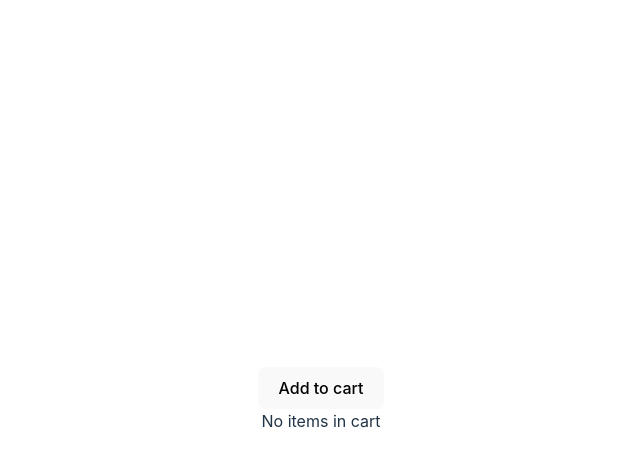
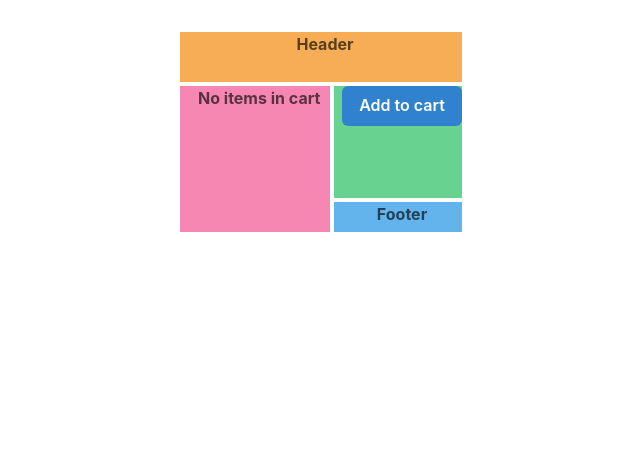
Before and after one commit to butterscotchstallion/inky-black-coffee-shop, a React (Vite) app: page / in a window 1280 px wide. Shown: the top 466 px of the page, without its empty margins (319-959 px from the left). Built offline with nearby package versions, Linux system fonts and the light colour scheme.

Commit message:
Adds ChakraUI and basic grid

```diff
--- a/src/App.tsx
+++ b/src/App.tsx
@@ -5,6 +5,9 @@ import AddToCartButton from './features/cart/AddToCartButton';
 import { CartItem } from './features/cart/cart.slice';
 import { RootState } from './store';
 import { useEffect } from 'react';
+import { ColorModeScript } from '@chakra-ui/react';
+import { Grid, GridItem } from '@chakra-ui/react';
+import theme from './theme';
 
 function App() {
   useEffect(() => {
@@ -20,8 +23,23 @@ function App() {
   };
   return (
     <>
-      <AddToCartButton item={item} />
-      <section>
+      <ColorModeScript initialColorMode={theme.config.initialColorMode} />
+
+      <Grid
+        templateAreas={`"header header"
+                        "nav main"
+                        "nav footer"`}
+        gridTemplateRows={'50px 1fr 30px'}
+        gridTemplateColumns={'150px 1fr'}
+        h='200px'
+        gap='1'
+        color='blackAlpha.700'
+        fontWeight='bold'
+      >
+        <GridItem pl='2' bg='orange.300' area={'header'}>
+          Header
+        </GridItem>
+        <GridItem pl='2' bg='pink.300' area={'nav'}>
           {items.length > 0 ? (
             <ul>
               {items.map((item: CartItem) => (
@@ -31,7 +49,14 @@ function App() {
           ) : (
             'No items in cart'
           )}
-      </section>
+        </GridItem>
+        <GridItem pl='2' bg='green.300' area={'main'}>
+          <AddToCartButton item={item} />
+        </GridItem>
+        <GridItem pl='2' bg='blue.300' area={'footer'}>
+          Footer
+        </GridItem>
+      </Grid>
     </>
   );
 }
--- a/src/features/cart/AddToCartButton.tsx
+++ b/src/features/cart/AddToCartButton.tsx
@@ -1,3 +1,4 @@
+import { Button } from '@chakra-ui/react';
 import { useDispatch } from 'react-redux';
 import { CartItem, addItem } from './cart.slice';
 
@@ -13,8 +14,8 @@ export default function AddToCartButton({ item }: AddToCartProps) {
   }
 
   return (
-    <button type='button' onClick={onClick}>
+    <Button colorScheme='blue' onClick={onClick}>
       Add to cart
-    </button>
+    </Button>
   );
 }
--- a/src/features/cart/cart.slice.ts
+++ b/src/features/cart/cart.slice.ts
@@ -1,7 +1,6 @@
 import type { PayloadAction } from '@reduxjs/toolkit';
 import { createSlice } from '@reduxjs/toolkit';
-import { find } from 'lodash';
-
+import { RootState } from '../../store';
 
 export interface CartItem {
     id: number;
@@ -17,13 +16,12 @@ const initialState: CartState = {
     items: []
 };
 
-
 export const cartSlice = createSlice({
     name: 'cart',
     initialState,
     reducers: {
         addItem: (state, action: PayloadAction<CartItem>) => {
-            const exists = find(state.items, (item: CartItem) => {
+            const exists = state.items.find((item: CartItem) => {
                 return item.id === action.payload.id;
             });
             if (!exists) {
@@ -33,5 +31,6 @@ export const cartSlice = createSlice({
     }
 });
 
+export const selectCart = (state: RootState) => state.cart.items;
 export const { addItem } = cartSlice.actions;
 export default cartSlice.reducer;
--- a/src/main.tsx
+++ b/src/main.tsx
@@ -3,9 +3,12 @@ import { Provider } from 'react-redux';
 import App from './App.tsx';
 import './index.css';
 import { store } from './store';
+import { ChakraProvider } from '@chakra-ui/react';
 
 ReactDOM.createRoot(document.getElementById('root') as HTMLElement).render(
-  <Provider store={store}>
-    <App />
-  </Provider>
+  <ChakraProvider>
+    <Provider store={store}>
+      <App />
+    </Provider>
+  </ChakraProvider>
 );
--- /dev/null
+++ b/src/theme.ts
@@ -0,0 +1,15 @@
+// theme.ts
+
+// 1. import `extendTheme` function
+import { extendTheme, type ThemeConfig } from '@chakra-ui/react'
+
+// 2. Add your color mode config
+const config: ThemeConfig = {
+  initialColorMode: 'dark',
+  useSystemColorMode: true,
+}
+
+// 3. extend the theme
+const theme = extendTheme({ config })
+
+export default theme
```
Also changed, not shown: package.json (+25 -1 lines). Lines whose indentation alone changed are shown as unchanged.
